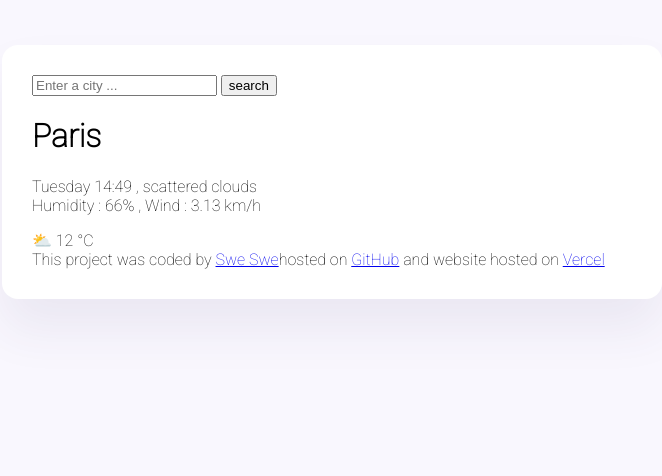
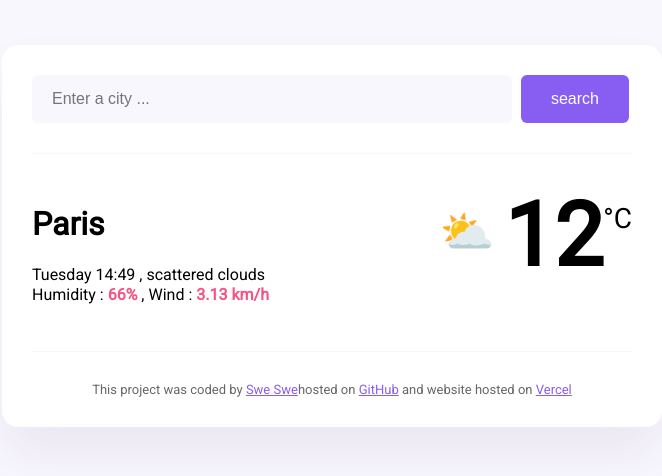
Before and after one commit to swesquare/weather-app, a plain HTML site: page index.html in a window 1280 px wide. Shown: the whole page, without its empty margins (308-970 px from the left). Drawn offline with Linux system fonts and the light colour scheme.

Commit message:
added basic css to the project

```diff
--- a/index.html
+++ b/index.html
@@ -5,6 +5,10 @@
     <meta name="viewport" content="width=>, initial-scale=1.0" />
     <link rel="preconnect" href="https://fonts.googleapis.com" />
     <link rel="preconnect" href="https://fonts.gstatic.com" crossorigin />
+    <link
+      href="https://fonts.googleapis.com/css2?family=Roboto&display=swap"
+      rel="stylesheet"
+    />
     <link
       href="https://fonts.googleapis.com/css2?family=Roboto:wght@100&display=swap"
       rel="stylesheet"
@@ -15,21 +19,33 @@
   <body>
     <div class="weather-app">
       <header>
-        <form>
-          <input type="search" placeholder="Enter a city ..." required />
-          <input type="submit" value="search" />
+        <form class="search-form">
+          <input
+            type="search"
+            placeholder="Enter a city ..."
+            required
+            class="search-form-input"
+          />
+          <input type="submit" value="search" class="search-form-buttom" />
         </form>
       </header>
       <main>
-        <div>
-          <h1>Paris</h1>
-          <p>
-            Tuesday 14:49 , scattered clouds<br />
-            Humidity : 66% , Wind : 3.13 km/h
-          </p>
+        <div class="weather-app-data">
+          <div>
+            <h1 class="weather-app-city">Paris</h1>
+            <p class="weather-app-details">
+              Tuesday 14:49 , scattered clouds<br />
+              Humidity : <strong>66%</strong> , Wind :
+              <strong>3.13 km/h</strong>
+            </p>
+          </div>
+
+          <div class="weather-app-temperature-container">
+            <div class="weather-app-icon">⛅</div>
+            <div class="weather-app-temperature">12</div>
+            <div class="weather-app-unit">°C</div>
+          </div>
         </div>
-
-        <div>⛅ 12 °C</div>
       </main>
 
       <footer>
--- a/src/style.css
+++ b/src/style.css
@@ -10,3 +10,70 @@ body {
   border-radius: 16px;
   padding: 30px;
 }
+header {
+  border-bottom: 1px solid#f9f7fe;
+  padding: 0 0 30px 0;
+}
+a {
+  color: #885df1;
+}
+h1 {
+}
+.search-form-input {
+  background-color: #f9f7fe;
+  border: none;
+  border-radius: 6px;
+  width: 80%;
+  font-size: 16px;
+  padding: 15px 20px;
+}
+.search-form-buttom {
+  background: #885df1;
+  padding: 15px 30px;
+  margin-left: 5px;
+  border: none;
+  font-size: 16px;
+  border-radius: 6px;
+  color: white;
+}
+main {
+  padding: 30px 0;
+}
+
+.weather-app-data {
+  display: flex;
+  justify-content: space-between;
+}
+
+.weather-app-details {
+  font-size: 16px;
+  line-height: 20px;
+  color: rgba (39, 33, 66, 0.4);
+  font-weight: 500;
+}
+.weather-app-details strong {
+  color: #f65282;
+}
+.weather-app-temperature-container {
+  display: flex;
+}
+.weather-app-icon {
+  font-size: 44px;
+  margin-top: 22px;
+}
+.weather-app-temperature {
+  font-size: 88px;
+  margin-left: 10px;
+  font-weight: bold;
+}
+.weather-app-unit {
+  margin-top: 18px;
+  font-size: 28px;
+}
+footer {
+  border-top: 1px solid#f9f7fe;
+  padding: 30px 0 0 0;
+  text-align: center;
+  font-size: 13px;
+  color: rgba(0, 0, 0, 0.6);
+}
```
